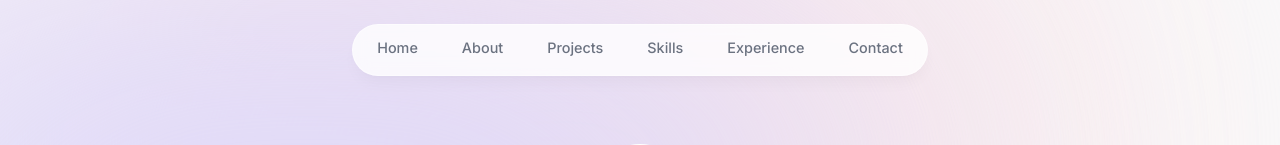
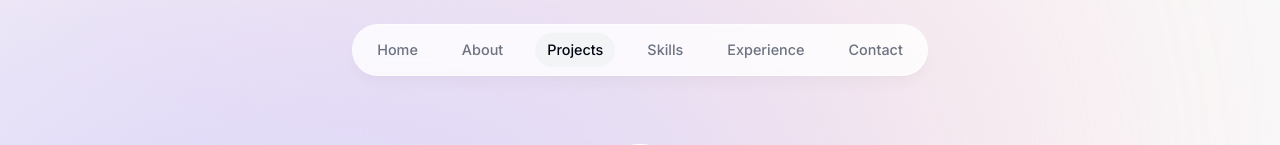
Before and after one commit to razvanbulgaru/portfolio, a Next.js app: page / in a window 1280 px wide. Shown: the top 145 px of the page. Built offline with nearby package versions, Linux system fonts and the light colour scheme.

Commit message:
Track section on header

```diff
--- a/app/layout.tsx
+++ b/app/layout.tsx
@@ -2,6 +2,7 @@ import Header from '@/components/Header';
 import './globals.css';
 import type { Metadata } from 'next';
 import { Inter } from 'next/font/google';
+import ActiveSectionContextProvider from '@/context/ActiveSection';
 
 const inter = Inter({ subsets: ['latin'] });
 
@@ -16,14 +17,16 @@ export default function RootLayout({
 	children: React.ReactNode;
 }) {
 	return (
-		<html lang="en">
+		<html lang="en" className="!scroll-smooth">
 			<body
-				className={`${inter.className} bg-gray-50 text-gray-950 relative h-[5000px] pt-28 sm:pt-36`}
+				className={`${inter.className} bg-gray-50 text-gray-950 relative pt-28 sm:pt-36`}
 			>
 				<div className="bg-[#fbe2e3] absolute -z-10 top-[-6rem] right-[11rem] h-[31.25rem] w-[31.25rem] rounded-full blur-[10rem] sm:w-[68.75rem]" />
 				<div className="bg-[#dbd7fb] absolute -z-10 top-[-1rem] left-[-35rem] h-[31.25rem] w-[50rem] rounded-full blur-[10rem] sm:w-[68.75rem] md:left-[-33rem] lg:left-[-28rem] xl:left-[-15rem] 2xl:left-[-5rem]" />
-				<Header />
-				{children}
+				<ActiveSectionContextProvider>
+					<Header />
+					{children}
+				</ActiveSectionContextProvider>
 			</body>
 		</html>
 	);
--- a/components/About.tsx
+++ b/components/About.tsx
@@ -1,12 +1,26 @@
 'use client';
 
-import React from 'react';
+import React, { useEffect } from 'react';
 import { motion } from 'framer-motion';
 import SectionHeading from './SectionHeading';
+import { useInView } from 'react-intersection-observer';
+import { useActiveSectionContext } from '@/context/ActiveSection';
 
 const About = () => {
+	const { ref, inView } = useInView({
+		threshold: 0.75,
+	});
+	const { setActive } = useActiveSectionContext();
+
+	useEffect(() => {
+		if (inView) {
+			setActive('About');
+		}
+	}, [inView, setActive]);
+
 	return (
 		<motion.section
+			ref={ref}
 			className="mb-28 max-w-[45rem] text-center leading-8 sm:mb-40 scroll-mt-28"
 			initial={{ opacity: 0, y: 100 }}
 			animate={{ opacity: 1, y: 0 }}
--- a/components/Header.tsx
+++ b/components/Header.tsx
@@ -3,33 +3,55 @@ import React from 'react';
 import { motion } from 'framer-motion';
 import { links } from '@/lib/data';
 import Link from 'next/link';
+import { useActiveSectionContext } from '@/context/ActiveSection';
 
 const Header = () => {
+	const { active, setActive } = useActiveSectionContext();
+
 	return (
 		<header className="z-[999] relative">
 			<motion.div
-				className="fixed top-0 left-1/2 w-full h-[4.5rem] rounded-none border border-white border-opacity-40 bg-white bg-opacity-80 shadow-lg shadow-black/[0.03] backdrop-blur-[0.5rem] sm:top-6 sm:h-[3.25rem] sm:w-[36rem] sm:rounded-full"
+				className="fixed top-0 left-1/2 h-[4.5rem] w-full rounded-none border border-white border-opacity-40 bg-white bg-opacity-80 shadow-lg shadow-black/[0.03] backdrop-blur-[0.5rem] sm:top-6 sm:h-[3.25rem] sm:w-[36rem] sm:rounded-full"
 				initial={{ y: -100, x: '-50%', opacity: 0 }}
 				animate={{ y: 0, x: '-50%', opacity: 1 }}
-			>
-				<nav className="flex items-center justify-center h-12 sm:h-[initial] py-2 sm:py-0">
-					<ul className="flex flex-wrap justify-center items-center w-[22rem] gap-y-1 text-[0.9rem] font-medium text-gray-500 sm:w-[initial] sm:flex-nowrap sm:gap-5">
+			/>
+
+			<nav className="flex fixed top-[0.15rem] left-1/2 h-12 -translate-x-1/2 py-2 sm:top-[1.7rem] sm:h-[initial] sm:py-0">
+				<ul className="flex w-[22rem] flex-wrap items-center justify-center gap-y-1 text-[0.9rem] font-medium text-gray-500 sm:w-[initial] sm:flex-nowrap sm:gap-5">
 					{links.map((link) => (
-							<li
-								className="h-3/4 flex items-center justify-center"
+						<motion.li
+							className="h-3/4 flex items-center justify-center relative"
 							key={link.hash}
+							initial={{ y: -100, opacity: 0 }}
+							animate={{ y: 0, opacity: 1 }}
 						>
 							<Link
-									className="flex w-full items-center justify-center px-3 py-3 hover:text-gray-950 transition"
+								className={`flex w-full items-center justify-center px-3 py-3 hover:text-gray-950 transition
+									${active === link.name && 'text-gray-950'}
+								`}
 								href={link.hash}
+								onClick={() => {
+									setActive(link.name);
+								}}
 							>
 								{link.name}
+
+								{link.name === active && (
+									<motion.span
+										className="bg-gray-100 rounded-full absolute inset-0 -z-10"
+										layoutId="active"
+										transition={{
+											type: 'spring',
+											stiffness: 380,
+											damping: 30,
+										}}
+									></motion.span>
+								)}
 							</Link>
-							</li>
+						</motion.li>
 					))}
 				</ul>
 			</nav>
-			</motion.div>
 		</header>
 	);
 };
--- a/components/Intro.tsx
+++ b/components/Intro.tsx
@@ -1,15 +1,30 @@
 'use client';
-import React from 'react';
+import React, { useEffect } from 'react';
 import Image from 'next/image';
 import { motion } from 'framer-motion';
 import Link from 'next/link';
 import { BsArrowRight, BsLinkedin } from 'react-icons/bs';
 import { HiDownload } from 'react-icons/hi';
 import { FaGithubSquare } from 'react-icons/fa';
+import { useInView } from 'react-intersection-observer';
+import { useActiveSectionContext } from '@/context/ActiveSection';
 
 const Intro = () => {
+	const { ref, inView } = useInView();
+	const { setActive } = useActiveSectionContext();
+
+	useEffect(() => {
+		if (inView) {
+			setActive('Home');
+		}
+	}, [inView, setActive]);
+
 	return (
-		<section className="mb-28 max-w-[50rem] text-center sm:mb-0">
+		<section
+			className="mb-28 max-w-[50rem] text-center sm:mb-0 scroll-mt-[100rem]"
+			id="home"
+			ref={ref}
+		>
 			<div className="flex items-center justify-center">
 				<div className="relative">
 					<motion.div
--- a/components/Projects.tsx
+++ b/components/Projects.tsx
@@ -1,11 +1,25 @@
-import React from 'react';
+'use client';
+import React, { useEffect } from 'react';
 import SectionHeading from './SectionHeading';
 import { projectsData } from '@/lib/data';
 import Project from './Project';
+import { useActiveSectionContext } from '@/context/ActiveSection';
+import { useInView } from 'react-intersection-observer';
 
 const Projects = () => {
+	const { ref, inView } = useInView({
+		threshold: 0.5,
+	});
+	const { setActive } = useActiveSectionContext();
+
+	useEffect(() => {
+		if (inView) {
+			setActive('Projects');
+		}
+	}, [inView, setActive]);
+
 	return (
-		<section>
+		<section className="scroll-mt-28" id="projects" ref={ref}>
 			<SectionHeading>My Projects</SectionHeading>
 			<div>
 				{projectsData.map((project, index) => (
--- /dev/null
+++ b/context/ActiveSection.tsx
@@ -0,0 +1,38 @@
+'use client';
+import { links } from '@/lib/data';
+import React, { createContext, useContext, useState } from 'react';
+
+type SectionName = (typeof links)[number]['name'];
+type ActiveSectionProps = {
+	children: React.ReactNode;
+};
+type TActiveSectionContext = {
+	active: SectionName;
+	setActive: React.Dispatch<React.SetStateAction<SectionName>>;
+};
+
+const ActiveSectionContext = createContext<TActiveSectionContext | null>(null);
+
+const ActiveSectionContextProvider = ({ children }: ActiveSectionProps) => {
+	const [active, setActive] = useState<SectionName>('Home');
+
+	return (
+		<ActiveSectionContext.Provider value={{ active, setActive }}>
+			{children}
+		</ActiveSectionContext.Provider>
+	);
+};
+
+export const useActiveSectionContext = () => {
+	const ctx = useContext(ActiveSectionContext);
+
+	if (ctx === null) {
+		throw new Error(
+			'useActiveSectionContext must be used within an ActiveSectionContextProvider'
+		);
+	}
+
+	return ctx;
+};
+
+export default ActiveSectionContextProvider;
--- a/package.json
+++ b/package.json
@@ -13,7 +13,8 @@
     "next": "latest",
     "react": "latest",
     "react-dom": "latest",
-    "react-icons": "^4.11.0"
+    "react-icons": "^4.11.0",
+    "react-intersection-observer": "^9.5.2"
   },
   "devDependencies": {
     "@types/node": "latest",
```
Also changed, not shown: 1 other file (tests, documents, lock files or other folders). Lines whose indentation alone changed are shown as unchanged.
